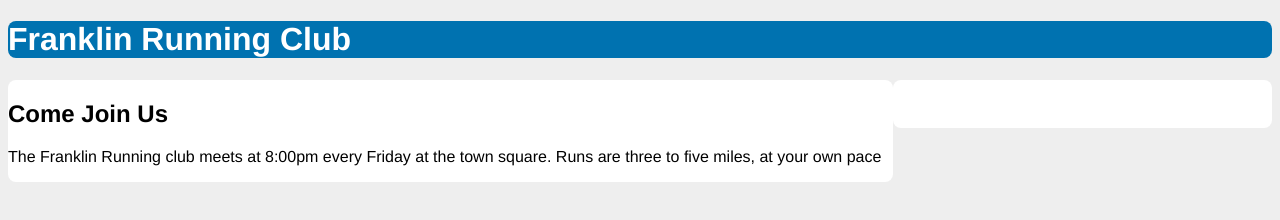
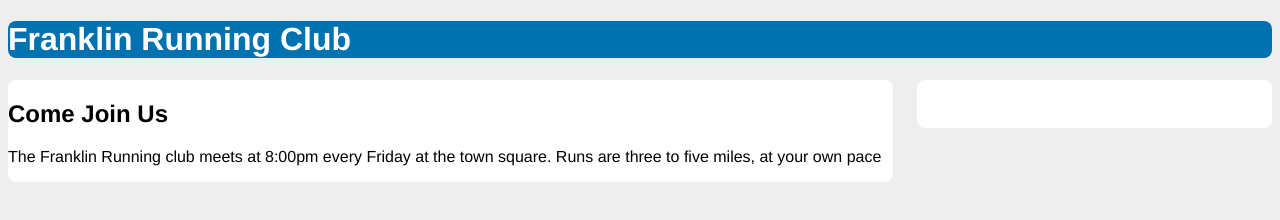
Before and after one commit to techtheriac/css-in-depth, a website: page src/index.html in a window 1280 px wide. Drawn offline with Linux system fonts and the light colour scheme.

Commit message:
added gutter between sidebar and main

```diff
--- a/src/style.css
+++ b/src/style.css
@@ -29,7 +29,8 @@ main {
 
 .sidebar {
   float: left;
-  width: 30%;
+  width: calc(30% - 1.5em);
+  margin-left: 1.5em;
   padding: 1.5em;
   background-color: #fff;
   border-radius: 0.5em;
```
